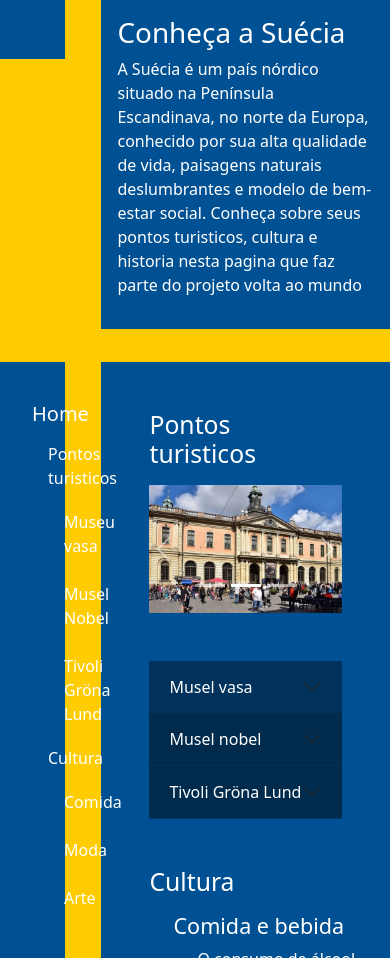
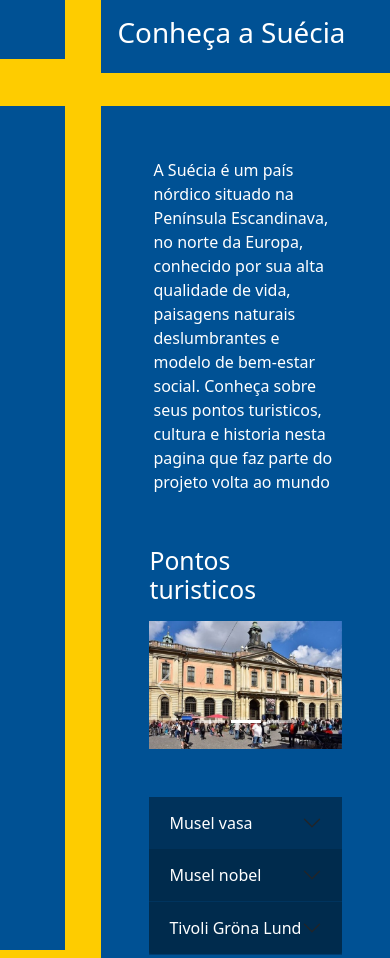
Before and after one commit to kaikeBG/volta-ao-mundo-Suecia, a plain HTML site: page index.html in a window 390 px wide. Shown: the top 958 px of the page. Drawn offline with nearby package versions, Linux system fonts and the light colour scheme.

Commit message:
responsividade

```diff
--- a/assets/CSS/style.css
+++ b/assets/CSS/style.css
@@ -1,6 +1,7 @@
 *{
     color:white;
 }
+
 footer{
     background-color: #013a68;
     min-height: 30px;
@@ -66,3 +67,24 @@ body{
     background-color: none;
     color: white
 }
+
+@media (max-width: 1170px){
+    .desc{
+        display: none;
+    }
+    .carousel-caption{
+        z-index: -2;
+    }
+    #navbar-example3{
+        display: none;
+    }
+    .header{
+        display: flex;
+        align-items: center;
+    }
+}
+@media (min-width: 1170px){
+    .desc-2{
+        display: none;
+    }
+}
--- a/index.html
+++ b/index.html
@@ -22,7 +22,8 @@
             <div class="col-9">
                 <div class="header ms-1 p-3">
                     <h1 class="title">Conheça a Suécia</h1>
-                    <p class="text">A Suécia é um país nórdico situado na Península Escandinava, no norte da Europa,
+                    <p class="text desc">A Suécia é um país nórdico situado na Península Escandinava, no norte da
+                        Europa,
                         conhecido por sua alta qualidade de vida, paisagens naturais deslumbrantes e modelo de bem-estar
                         social.
                         Conheça sobre seus pontos turisticos, cultura e historia nesta pagina que faz parte do projeto
@@ -38,17 +39,25 @@
                     <nav id="navbar-example3" class="navbar flex-column align-items-stretch p-3">
                         <a class="navbar-brand" href="#">Home</a>
                         <nav class="nav flex-column">
-                            <a class="nav-link" href="#item-1">Pontos turisticos</a>
+                            <a class=" border-info border-top nav-link" href="#item-1"><span class="esc">Pontos
+                                    turisticos</span></a>
                             <nav class="nav flex-column">
-                                <a class="nav-link ms-3 my-1" href="#item-1-1">Museu vasa</a>
-                                <a class="nav-link ms-3 my-1" href="#item-1-2">Musel Nobel</a>
-                                <a class="nav-link ms-3 my-1" href="#item-1-3">Tivoli Gröna Lund</a>
+                                <a class=" border-info border-top nav-link ms-3 my-1" href="#item-1-1"><span
+                                        class="esc">Museu vasa</span></a>
+                                <a class=" border-info border-top nav-link ms-3 my-1" href="#item-1-2"><span
+                                        class="esc">Musel Nobel</span></a>
+                                <a class=" border-info border-top nav-link ms-3 my-1" href="#item-1-3"><span
+                                        class="esc">Tivoli Gröna Lund</span></a>
                             </nav>
-                            <a class="nav-link" href="#item-2">Cultura</a>
+                            <a class="border-info border-top nav-link" href="#item-2"><span
+                                    class="esc">Cultura</span></a>
                             <nav class="nav flex-column">
-                                <a class="nav-link ms-3 my-1" href="#item-2-1">Comida</a>
-                                <a class="nav-link ms-3 my-1" href="#item-2-2">Moda</a>
-                                <a class="nav-link ms-3 my-1" href="#item-2-3">Arte</a>
+                                <a class=" border-info border-top nav-link ms-3 my-1" href="#item-2-1"><span
+                                        class="esc">Comida</span></a>
+                                <a class=" border-info border-top nav-link ms-3 my-1" href="#item-2-2"><span
+                                        class="esc">Moda</span></a>
+                                <a class=" border-info border-top border-bottom nav-link ms-3 my-1" href="#item-2-3">
+                                    <span class="esc">Arte</span></a>
                             </nav>
                         </nav>
                     </nav>
@@ -58,6 +67,19 @@
             <div class="col-9">
                 <div class="content ms-1 p-5" data-bs-spy="scroll" data-bs-target="#navbar-example3" data-bs-offset="0"
                     tabindex="0">
+                    <div class="row  desc-2">
+                        <div class="col-12">
+                            <p class="text mb-5 p-1">A Suécia é um país nórdico situado na Península Escandinava, no norte
+                                da Europa,
+                                conhecido por sua alta qualidade de vida, paisagens naturais deslumbrantes e modelo de
+                                bem-estar
+                                social.
+                                Conheça sobre seus pontos turisticos, cultura e historia nesta pagina que faz parte do
+                                projeto
+                                volta ao mundo
+                            </p>
+                        </div>
+                    </div>
                     <div class="row">
                         <div class="col-12">
                             <h2 class="fs-2 mb-3 h2" id="item-1">Pontos turisticos</h2>
@@ -274,20 +296,26 @@
                                             Moda
                                         </h2>
                                         <p class="ms-4" id="item-2-2">
-                                        A moda sueca moderna sofre influência internacional. Nos últimos anos, a Suécia
+                                            A moda sueca moderna sofre influência internacional. Nos últimos anos, a
+                                            Suécia
                                             tem
-                                        se envolvido mais na indústria da moda, abrigando marcas renomadas como Hennes &
-                                        Mauritz (operando como H&M), J. Lindeberg (operando como JL), Tiger of Sweden,
+                                            se envolvido mais na indústria da moda, abrigando marcas renomadas como
+                                            Hennes &
+                                            Mauritz (operando como H&M), J. Lindeberg (operando como JL), Tiger of
+                                            Sweden,
                                             Acne
                                             Jeans e Filippa K.<br>
-                                        Uma nova geração de marcas de moda suecas menores, como Odd Molly, WESC, Hope,
+                                            Uma nova geração de marcas de moda suecas menores, como Odd Molly, WESC,
+                                            Hope,
                                             Nakkna, Velour, Fifth Avenue Shoe Repair, Cheap Monday e Nudie Jeans, está
                                             surgindo
                                             e sendo reconhecida internacionalmente.<br>
                                             O design de móveis foi influenciado mundialmente pelo considerável sucesso
-                                        internacional da IKEA e pelo design de automóveis da Volvo e da Saab. Produtos
+                                            internacional da IKEA e pelo design de automóveis da Volvo e da Saab.
+                                            Produtos
                                             de
-                                        vidro artesanais do chamado Reino do Cristal também alcançaram reconhecimento
+                                            vidro artesanais do chamado Reino do Cristal também alcançaram
+                                            reconhecimento
                                             internacional.
                                         </p>
                                     </div>
@@ -298,23 +326,29 @@
                                         <p class="ms-4">
                                             A tradição artística sueca nativa mais significativa é frequentemente
                                             considerada a
-                                        arte viking, que teve forte influência em toda a Europa, especialmente no norte,
+                                            arte viking, que teve forte influência em toda a Europa, especialmente no
+                                            norte,
                                             durante a Era Viking. Existem também várias outras tradições artísticas
                                             folclóricas
                                             nativas, como a pintura de rosas e o cavalo de Dalecarlia.<br>
                                             A ascensão do Império Sueco durante o século XVII iniciou um período de
-                                        florescimento da arte sueca. Além da fundação da notável coleção de arte real
+                                            florescimento da arte sueca. Além da fundação da notável coleção de arte
+                                            real
                                             sueca,
                                             pintores estrangeiros e nacionais se estabeleceram internacionalmente com
                                             retratos
-                                        para a rica nobreza e monarquia. O século XVIII expandiu ainda mais a tradição
-                                        clássica na Suécia, com pintores importantes como Alexander Roslin desempenhando
+                                            para a rica nobreza e monarquia. O século XVIII expandiu ainda mais a
+                                            tradição
+                                            clássica na Suécia, com pintores importantes como Alexander Roslin
+                                            desempenhando
                                             um
-                                        papel fundamental na arte europeia. O Museu Nacional também foi fundado pelo Rei
+                                            papel fundamental na arte europeia. O Museu Nacional também foi fundado pelo
+                                            Rei
                                             Gustavo III no século XVIII.<br>
                                             A arte sueca moderna tem se mostrado bem-sucedida internacionalmente. Anders
                                             Zorn
-                                        foi um pintor de destaque do século XIX, enquanto Carl Milles foi um escultor
+                                            foi um pintor de destaque do século XIX, enquanto Carl Milles foi um
+                                            escultor
                                             muito
                                             importante do século XX. Existem muitas galerias de arte nas cidades suecas,
                                             especialmente em Estocolmo.
```
Lines whose indentation alone changed are shown as unchanged.
